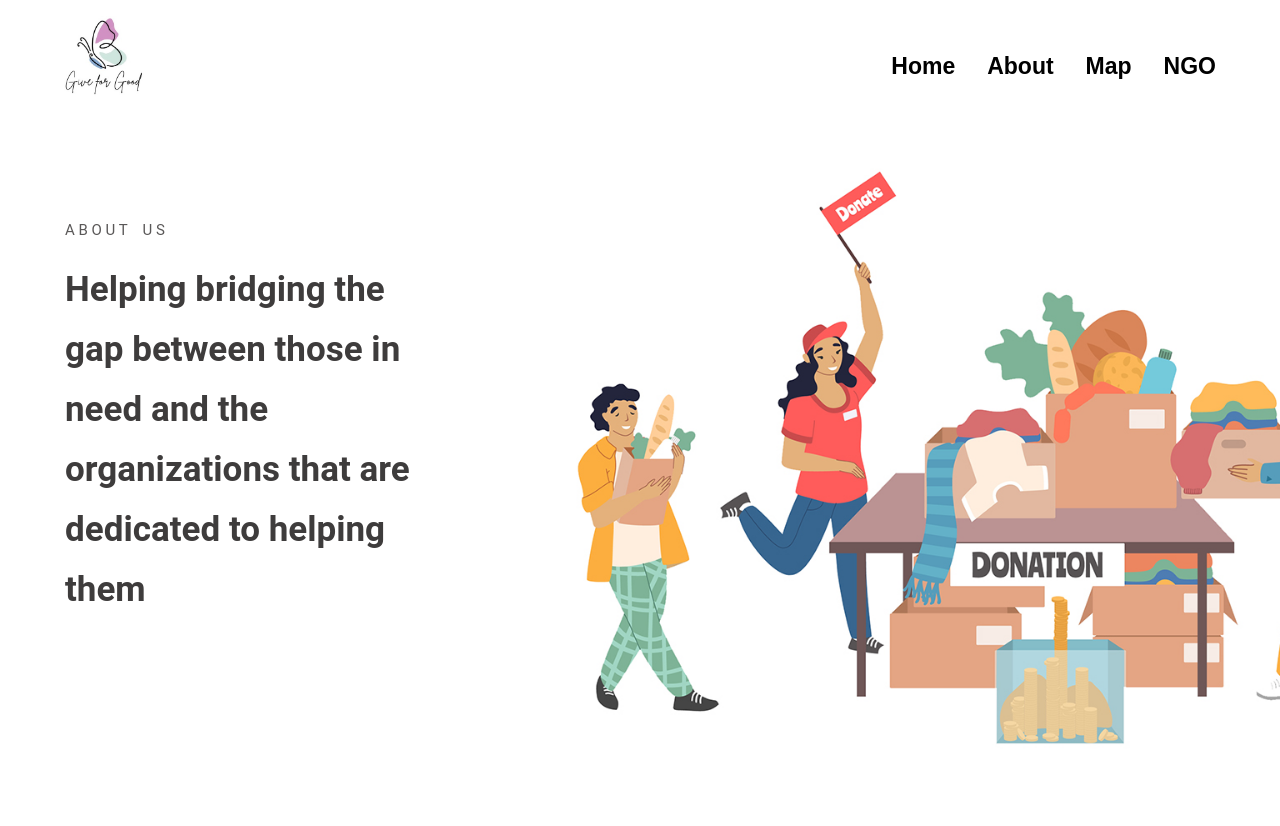
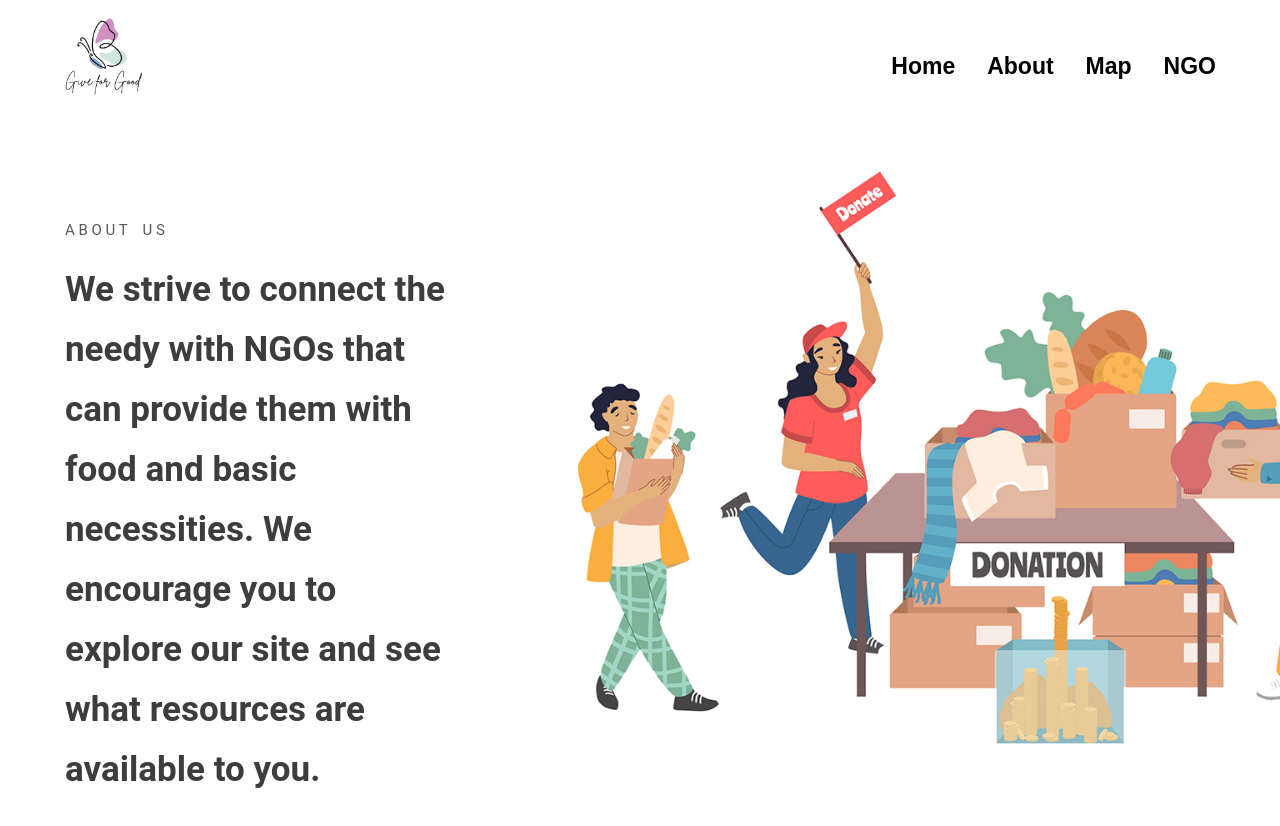
Before and after one commit to chaitraboggaram/Project-Maps, a React (Create React App) app in the folder give-4-good/: page /about in a window 1280 px wide. Shown: the top 826 px of the page. Built offline with nearby package versions, Linux system fonts and the light colour scheme.

Commit message:
update content for about page

```diff
--- a/give-4-good/src/components/About.js
+++ b/give-4-good/src/components/About.js
@@ -46,7 +46,7 @@ export default function About() {
         <section className="about">
             <div className="about-section">
               <p> A B O U T  &ensp; U S </p>
-              <div className="about_blurb"> <h4> Helping bridging the gap between those in need and the organizations that are dedicated to helping them</h4></div>
+              <div className="about_blurb"> <h4>We strive to connect the needy with NGOs that can provide them with food and basic necessities. We encourage you to explore our site and see what resources are available to you. </h4></div>
             </div>
 
 
```
